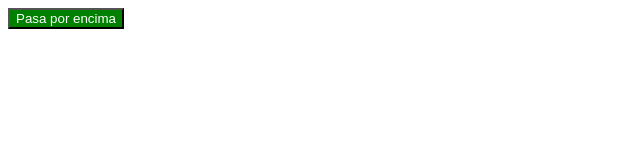
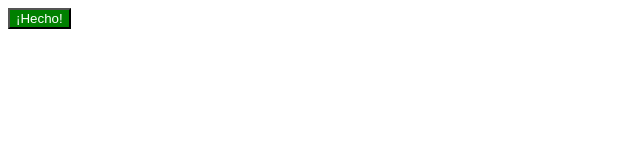
Before and after one commit to lfayala9/ejerciciosOB, a plain HTML site: page css2/index.html in a window 1280 px wide. In both pictures the pointer is over the button 66 px from the left and 18 px from the top of the page. Shown: the whole page, without its empty margins (0-640 px from the left). Drawn offline with Linux system fonts and the light colour scheme.

Commit message:
new things

```diff
--- a/css2/style.css
+++ b/css2/style.css
@@ -6,3 +6,7 @@
     background-color: green;
     color: white;
 }
+
+.btn:hover::before {
+    content: "¡Hecho!"
+}
```
